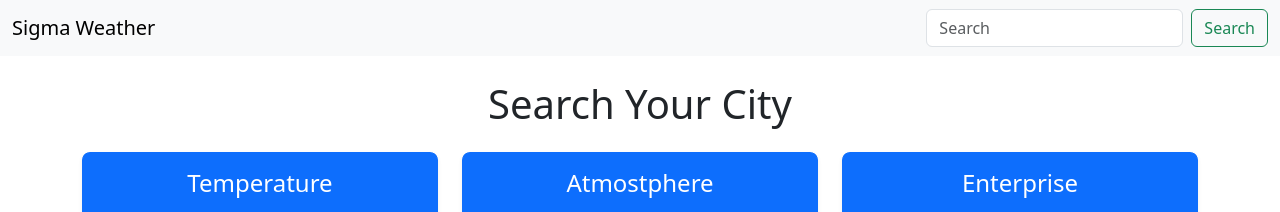
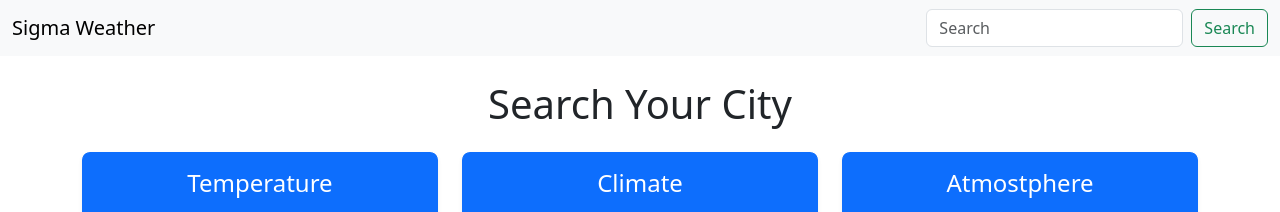
Before and after one commit to yuvrajbagga/Sigma-Weather-App, a plain HTML site: page index.html in a window 1280 px wide. Shown: the top 212 px of the page. Drawn offline with nearby package versions, Linux system fonts and the light colour scheme; no server answers.

Commit message:
index.html

```diff
--- a/index.html
+++ b/index.html
@@ -47,7 +47,7 @@
               <div class="col">
                 <div class="card mb-4 rounded-3 shadow-sm border-primary">
                   <div class="card-header py-3 text-bg-primary border-primary">
-                    <h4 class="my-0 fw-normal">Atmostphere</h4>
+                    <h4 class="my-0 fw-normal">Climate</h4>
                   </div>
                   <div class="card-body">
                     <h1 class="card-title pricing-card-title"><span id="Pressure2"></span><small class="text-body-secondary fw-light"> /Pa</small></h1>
@@ -63,7 +63,7 @@
               <div class="col">
                 <div class="card mb-4 rounded-3 shadow-sm border-primary">
                   <div class="card-header py-3 text-bg-primary border-primary">
-                    <h4 class="my-0 fw-normal">Enterprise</h4>
+                    <h4 class="my-0 fw-normal">Atmostphere</h4>
                   </div>
                   <div class="card-body">
                     <h1 class="card-title pricing-card-title"><span id="wind_Speed2"></span><small class="text-body-secondary fw-light"> km/hr</small></h1>
```
